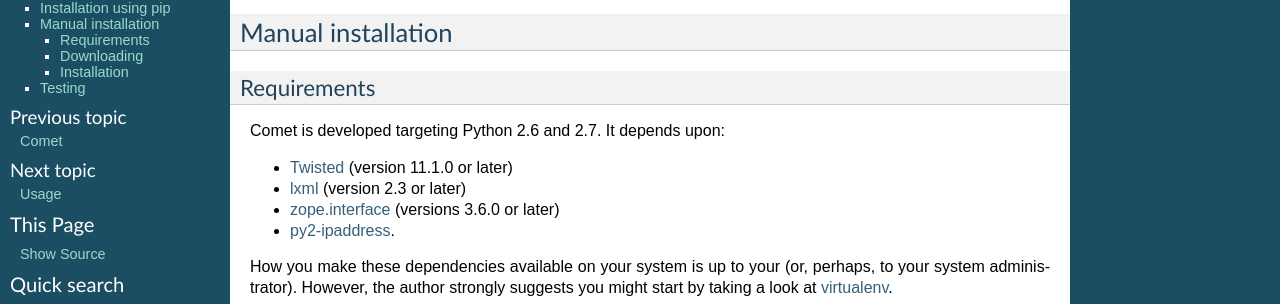
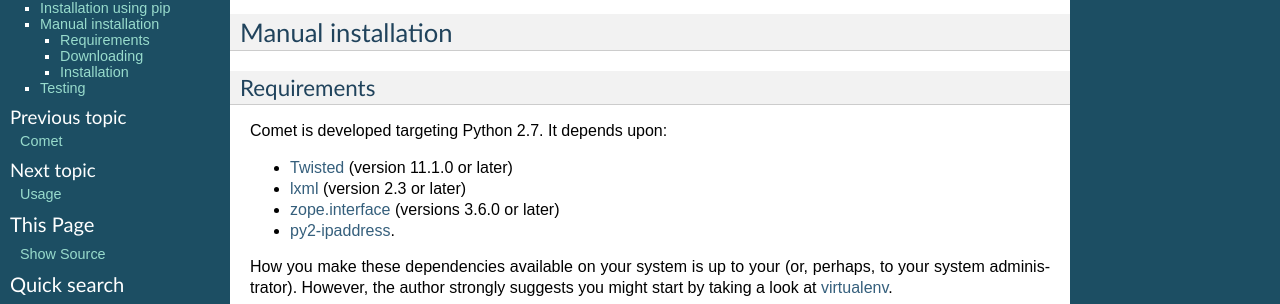
Before and after one commit to jdswinbank/Comet, a Sphinx documentation site: the page built from docs/installation.rst, in a window 1280 px wide. Shown: the part 271-575 px from the top of the page. Built offline with Sphinx 7.4.7, drawn with Linux system fonts in a browser that asks for light colours.

Commit message:
Drop Python 2.6 support.
As of Twisted 15.5 (late 2015), Twisted no longer supports Python 2.6.

```diff
--- a/README.rst
+++ b/README.rst
@@ -15,7 +15,7 @@
 for publishing VOEvents to a remote broker.  See the `website
 <http://comet.transientskp.org>`_ for further details and documentation.
 
-Comet is developed targeting Python 2.6 and 2.7. It depends upon `Twisted
+Comet is developed targeting Python 2.7. It depends upon `Twisted
 <http://twistedmatrix.com/>`_, `lxml <http://lxml.de/>`_ and `py2-ipaddress
 <https://bitbucket.org/kwi/py2-ipaddress/>`_.
 
--- a/docs/installation.rst
+++ b/docs/installation.rst
@@ -19,7 +19,7 @@
 Requirements
 ^^^^^^^^^^^^
 
-Comet is developed targeting Python 2.6 and 2.7. It depends upon:
+Comet is developed targeting Python 2.7. It depends upon:
 
 * `Twisted <http://twistedmatrix.com/>`_ (version 11.1.0 or later)
 * `lxml <http://lxml.de/>`_ (version 2.3 or later)
```
Also changed, not shown: .travis.yml.
